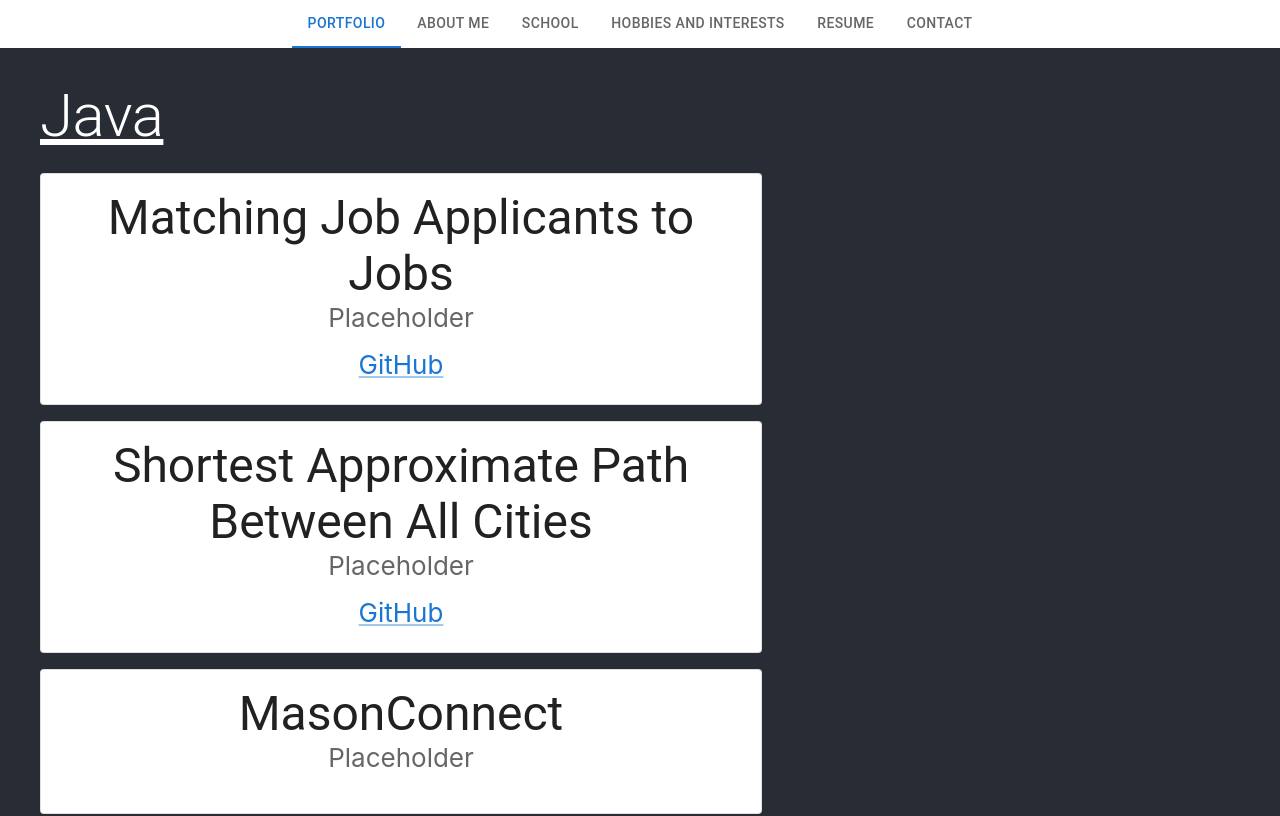
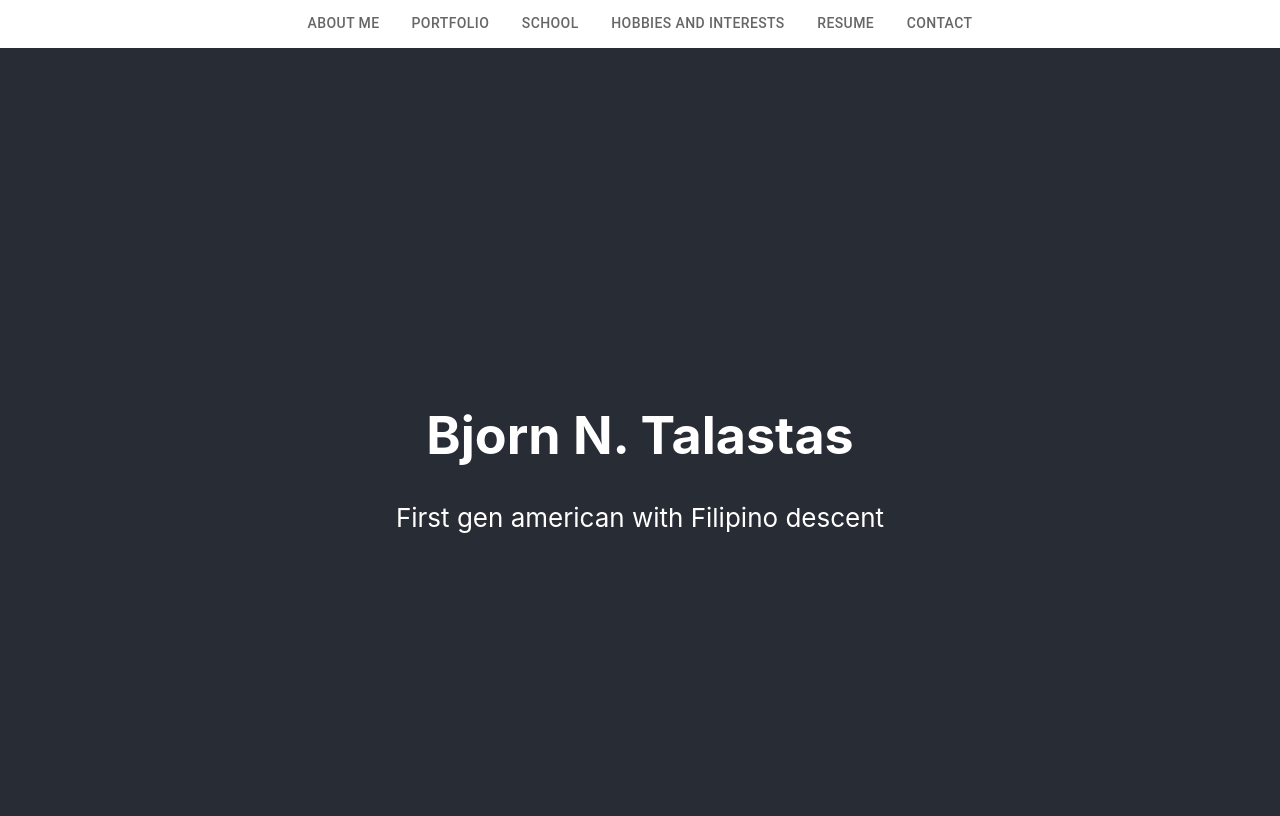
Before and after one commit to btalastas/btal-website, a React (Create React App) app: page / in a window 1280 px wide. Shown: the top 816 px of the page. Built offline with nearby package versions, Linux system fonts and the light colour scheme.

Commit message:
added routes to webpage. removed unsused dependencies.

```diff
--- a/src/App.js
+++ b/src/App.js
@@ -1,4 +1,5 @@
 import * as React from "react";
+import { BrowserRouter as Router, useRoutes } from "react-router-dom";
 import CenteredTabs from "./components/CenteredTabs";
 import AboutMe from "./components/AboutMe";
 import School from "./components/School";
@@ -8,26 +9,29 @@ import Contact from "./components/Contact";
 import "./App.css";
 import Portfolio from "./components/Portfolio";
 
+const AppRoutes = () => {
+  const routes = [
+    { path: "/about-me", element: <AboutMe /> },
+    { path: "/portfolio", element: <Portfolio /> },
+    { path: "/school", element: <School /> },
+    { path: "/hobbies-n-interests", element: <HobbiesInterests /> },
+    { path: "/resume", element: <Resume /> },
+    { path: "/contact", element: <Contact /> },
+    { path: "/", element: <AboutMe />, index: true },
+  ];
+
+  return useRoutes(routes);
+};
 function App() {
-  const [value, setValue] = React.useState(0);
-
-  const handleChange = (event, newValue) => {
-    setValue(newValue);
-  };
-
-  const tabContent = [
-    <Portfolio />,
-    <AboutMe />,
-    <School />,
-    <HobbiesInterests />,
-    <Resume />,
-    <Contact />,
-  ];
   return (
-    <div className="App">
-      <CenteredTabs value={value} onChange={handleChange} />
-      <body className="App-header">{tabContent[value]}</body>
-    </div>
+    <Router>
+      <div className="App">
+        <CenteredTabs />
+        <div className="App-header">
+          <AppRoutes />
+        </div>
+      </div>
+    </Router>
   );
 }
 
--- a/src/components/CenteredTabs.js
+++ b/src/components/CenteredTabs.js
@@ -1,22 +1,46 @@
 import * as React from "react";
+import { Link, useLocation } from "react-router-dom";
 import Box from "@mui/material/Box";
 import Tabs from "@mui/material/Tabs";
 import Tab from "@mui/material/Tab";
 import { useTheme } from "@mui/material/styles";
 import useMediaQuery from "@mui/material/useMediaQuery";
 
-export default function CenteredTabs({ value, onChange }) {
+export default function CenteredTabs() {
   const theme = useTheme();
   const isMobile = useMediaQuery(theme.breakpoints.down("sm"));
-
+  const location = useLocation();
   const tabNames = [
+    "About Me",
     "Portfolio",
-    "About Me",
     "School",
     "Hobbies and interests",
     "Resume",
     "Contact",
   ];
+
+  const tabPaths = [
+    "/about-me",
+    "/portfolio",
+    "/school",
+    "/hobbies-n-interests",
+    "/resume",
+    "/contact",
+  ];
+
+  const getValueFromPath = (path) => {
+    return tabPaths.indexOf(path);
+  };
+
+  const [path, setPath] = React.useState(getValueFromPath(location.pathname));
+
+  const handleChange = (event, newPath) => {
+    setPath(newPath);
+  };
+
+  React.useEffect(() => {
+    setPath(getValueFromPath(location.pathname));
+  }, [location.pathname]);
 
   return (
     <Box
@@ -29,8 +53,8 @@ export default function CenteredTabs({ value, onChange }) {
       }}
     >
       <Tabs
-        value={value}
-        onChange={onChange}
+        value={path}
+        onChange={handleChange}
         centered={!isMobile} // Center tabs on larger screens
         variant={isMobile ? "scrollable" : undefined} // Make tabs scrollable on smaller screens
         scrollButtons={isMobile ? "auto" : false} // Auto show scroll buttons on small screens
@@ -38,7 +62,7 @@ export default function CenteredTabs({ value, onChange }) {
         aria-label="scrollable centered tabs example"
       >
         {tabNames.map((name, index) => (
-          <Tab label={name} key={index} />
+          <Tab label={name} key={index} component={Link} to={tabPaths[index]} />
         ))}
       </Tabs>
     </Box>
--- a/src/components/Resume.js
+++ b/src/components/Resume.js
@@ -1,6 +1,5 @@
 import * as React from "react";
 import Button from "@mui/material/Button";
-import "react-pdf/dist/esm/Page/AnnotationLayer.css";
 
 function Resume() {
   return (
```
Also changed, not shown: package.json (+4 -5 lines), 1 other file (tests, documents, lock files or other folders).
